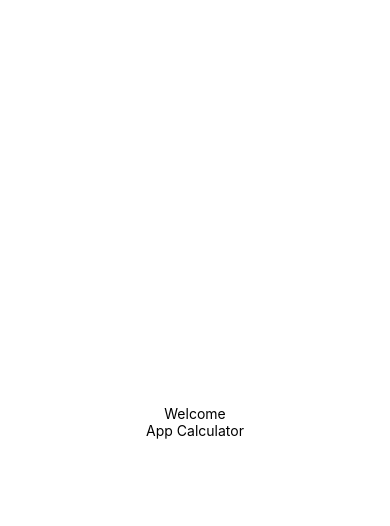
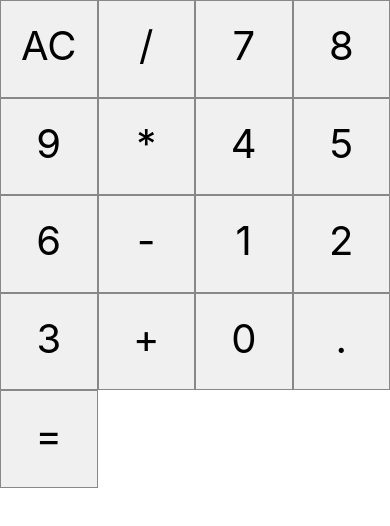
Before and after one commit to AlanSoaresDeOliveira/calculator, a React Native app: screen / in a window 390 px wide. Shown: the top 526 px of the page. Built offline with nearby package versions, Linux system fonts and the light colour scheme.

Commit message:
Finish Button component

```diff
--- a/App.tsx
+++ b/App.tsx
@@ -1,19 +1,41 @@
 import React from 'react';
-import {View, Text} from 'react-native';
+import {View, StyleSheet} from 'react-native';
+import Button from './src/components/Button';
 
 const App = () => {
   return (
-    <View
-      style={{
-        flex: 1,
-        justifyContent: 'center',
-        alignItems: 'center',
-        backgroundColor: '#F5F5CFF',
-      }}>
-      <Text>Welcome</Text>
-      <Text>App Calculator</Text>
+    <View style={styles.container}>
+      <View style={styles.button}>
+        <Button label="AC" />
+        <Button label="/" />
+        <Button label="7" />
+        <Button label="8" />
+        <Button label="9" />
+        <Button label="*" />
+        <Button label="4" />
+        <Button label="5" />
+        <Button label="6" />
+        <Button label="-" />
+        <Button label="1" />
+        <Button label="2" />
+        <Button label="3" />
+        <Button label="+" />
+        <Button label="0" />
+        <Button label="." />
+        <Button label="=" />
+      </View>
     </View>
   );
 };
 
+const styles = StyleSheet.create({
+  container: {
+    flex: 1,
+  },
+  button: {
+    flexDirection: 'row',
+    flexWrap: 'wrap',
+  },
+});
+
 export default App;
```
